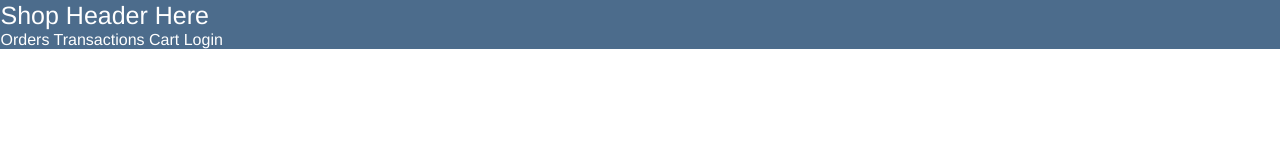
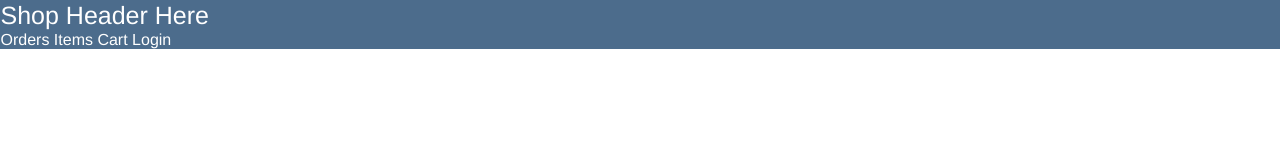
Before and after one commit to kylejb/StoreFront_Frontend, a React (Create React App) app: page / in a window 1280 px wide. Shown: the top 160 px of the page. Built offline with nearby package versions, Linux system fonts and the light colour scheme.

Commit message:
Refactoring

```diff
--- a/src/Components/Cart.jsx
+++ b/src/Components/Cart.jsx
@@ -9,13 +9,14 @@ class Cart extends Component {
 
     handleOrder = () => {
         console.log("Cart: Clicking to go to order page")
-        return (<PurchaseForm cart={this.props.cart} />)
+        return (<PurchaseForm cart={this.props.cart} token={this.props.token} />)
     }
 
     render() {
         console.log("Cart Props ", this.props)
         return (
             <>
+                {/* Render Cart Items Here*/}
                 <h2>Cart: checkout cart onClick...</h2>
                 <button onClick={() => this.setState({ showForm: true })} value="Place Order" />
                 { this.state.showForm ? this.handleOrder() : null }
--- a/src/Components/PurchaseForms/PurchaseForm.jsx
+++ b/src/Components/PurchaseForms/PurchaseForm.jsx
@@ -13,8 +13,9 @@ const PurchaseForm = ( props ) => {
             headers: {
                 'Content-Type': 'application/json',
                 'Accept': 'application/json',
+                'Authorization': `bearer ${props.token}`
             },
-            body: JSON.stringify( { payment: { order: [ {cart: props.cart, shipping_address: shippingAddress, billing_address: billingAddress}] } })
+            body: JSON.stringify( { payment: { order: [{cart: props.cart, shipping: shippingAddress, billing: billingAddress }] }})
         };
         let response = await fetch("http://localhost:3000/api/v1/payments", options);
         let data = await response.json();
--- a/src/Components/navbar/navbar.component.jsx
+++ b/src/Components/navbar/navbar.component.jsx
@@ -21,8 +21,8 @@ class Dashboard extends Component {
                         </NavLink>
                         <NavLink
                             className="nav-link"
-                            to="transactions">
-                            {" Transactions "}
+                            to="/items">
+                            {" Items "}
                         </NavLink>
                         <NavLink
                             className="nav-link"
--- a/src/Components/navbar/navbar.routes.jsx
+++ b/src/Components/navbar/navbar.routes.jsx
@@ -12,7 +12,7 @@ class NavbarRouter extends Component {
         return (
             <div>
                 <Route path="/orders" component={Orders} />
-                <Route path="/transactions" component={Transactions} />
+                {/* <Route path="/items" component={Transactions} /> */}
                 <Route path="/login" render={(routerProps) => <LoginForm {...routerProps} handleUserState={this.props.handleUserState} />} />
             </div>
         );
```
